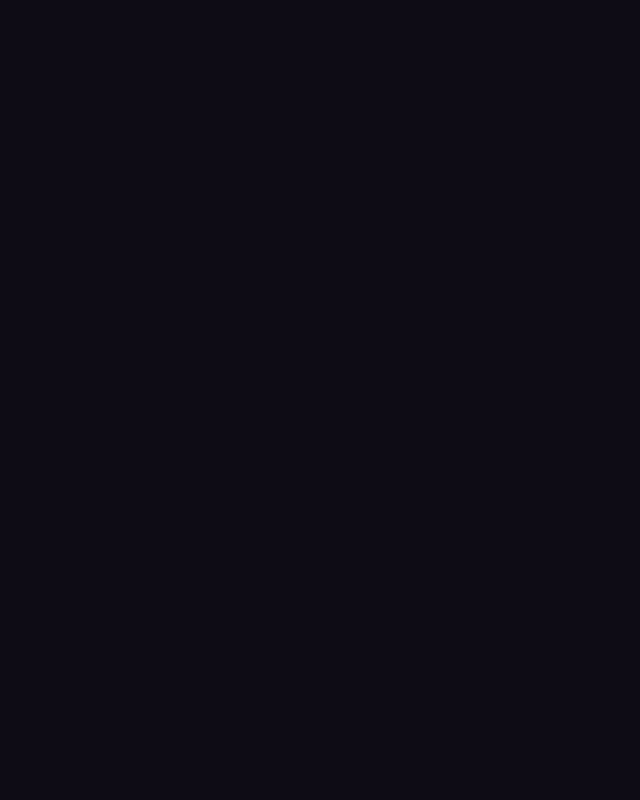
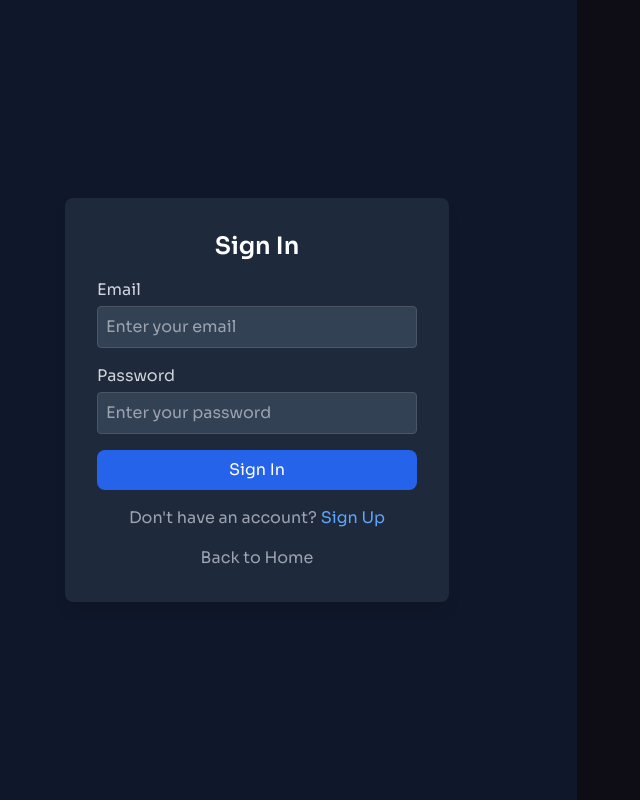
Before and after one commit to th-himanshu/ai-random, a React (Vite) app: page /auth in a window 1280 px wide. Before the commit this address had no page. Shown: the whole page, without its empty margins (63-703 px from the left). Built offline with nearby package versions, Linux system fonts and the light colour scheme.

Commit message:
Add sign-in page and update navbar

```diff
--- a/package.json
+++ b/package.json
@@ -12,6 +12,7 @@
     },
     "dependencies": {
         "@chatscope/chat-ui-kit-react": "^2.0.3",
+        "animate.css": "^4.1.1",
         "axios": "^1.7.7",
         "emailjs-com": "^3.2.0",
         "lucide-react": "^0.475.0",
@@ -22,7 +23,7 @@
         "react-hot-toast": "^2.4.1",
         "react-just-parallax": "^3.1.16",
         "react-phone-number-input": "^3.4.8",
-        "react-router-dom": "^6.22.1",
+        "react-router-dom": "^6.30.0",
         "scroll-lock": "^2.1.5"
     },
     "devDependencies": {
--- a/src/App.js
+++ b/src/App.js
@@ -1,5 +1,6 @@
 import { Suspense, lazy } from "react";
 import { BrowserRouter as Router, Routes, Route } from "react-router-dom";
+import AuthPage from "./pages/AuthPage";
 const Home = lazy(() => import("./pages/Home"));
 const Healthcare = lazy(() => import("./pages/Healthcare.jsx"));
 const FinanceDetails = lazy(() => import("./pages/FinanceDetails"));
@@ -13,6 +14,7 @@ const App = () => {
     <Router>
       <Routes>
         <Suspense fallback={<div>Loading...</div>}>
+          <Route path="/auth" element={<AuthPage />} />
           <Route path="/" element={<Home />} />
           <Route path="/healthcareDetails" element={<Healthcare />} />
           <Route path="/financeDetails" element={<FinanceDetails />} />
--- a/src/components/Navbar.jsx
+++ b/src/components/Navbar.jsx
@@ -1,4 +1,4 @@
-import { useLocation } from "react-router-dom";
+import { useLocation, Link } from "react-router-dom";
 import { disablePageScroll, enablePageScroll } from "scroll-lock";
 
 import { background, DKGLogo } from "../assets";
@@ -36,7 +36,7 @@ const navigation = [
     {
         id: "5",
         title: "Sign in",
-        url: "#login",
+        url: "/auth", // Updated to link to the Login/Signup page
         onlyMobile: true,
     },
 ];
@@ -63,7 +63,7 @@ const Header = () => {
     };
 
     return (
-        <div className={`fixed top-0 left-0 w-full z-50  border-b border-n-6 lg:bg-n-8/90 lg:backdrop-blur-sm ${openNavigation ? "bg-n-8" : "bg-n-8/90 backdrop-blur-sm"}`}>
+        <div className={`fixed top-0 left-0 w-full z-50 border-b border-n-6 lg:bg-n-8/90 lg:backdrop-blur-sm ${openNavigation ? "bg-n-8" : "bg-n-8/90 backdrop-blur-sm"}`}>
             <div className="flex items-center px-5 lg:px-7.5 xl:px-10 max-lg:py-4">
                 <a className="block w-[12rem] xl:mr-8" href="#hero">
                     <img src={DKGLogo} className="measure" width={120} alt="DKG Labs" />
@@ -107,9 +107,13 @@ const Header = () => {
                 <a href="#contact" className="button hidden mr-8 text-white/50 transition-colors hover:text-white lg:block">
                     Contact
                 </a>
-                <Button className="hidden lg:flex" href="#login">
-                    Sign in
-                </Button>
+
+                {/* Sign In Button Updated */}
+                <Link to="/auth">
+                    <Button className="hidden lg:flex">
+                        Sign in
+                    </Button>
+                </Link>
 
                 <Button className="ml-auto lg:hidden" onClick={toggleNavigation}>
                     <MenuSvg openNavigation={openNavigation} />
--- a/src/main.jsx
+++ b/src/main.jsx
@@ -12,6 +12,7 @@ import Education from "./pages/Education.jsx";
 import EntertainmentAndMedia from "./pages/Entertainment & Media.jsx";
 import ExploreMorePage from "./pages-dummy/ExploreMorePage.jsx";
 import ScrollToTop from "./components/ScrollToTop.jsx";
+import AuthPage from "./pages/AuthPage";
 
 
 ReactDOM.createRoot(document.getElementById("root")).render(
@@ -20,6 +21,7 @@ ReactDOM.createRoot(document.getElementById("root")).render(
             <ScrollToTop />
             <Routes>
                 <Route path="/" element={<App />} />
+                <Route path="/auth" element={<AuthPage />} />
                 <Route path="/healthcareDetails" element={<Healthcare />} />
                 <Route path="/financeDetails" element={<Finance />} />
                 <Route path="/manufacturingAndAutomotiveDetails" element={<ManufacturingAndAutomotive />} />
--- /dev/null
+++ b/src/pages/AuthPage.jsx
@@ -0,0 +1,81 @@
+import React, { useState } from "react";
+import { Link } from "react-router-dom";
+import robotImage from "../assets/benefits/benefitImage2.webp";  // Imported image
+import "animate.css";  // For Animate.css animations
+
+const AuthPage = () => {
+  const [isLogin, setIsLogin] = useState(true);
+
+  return (
+    <div className="flex h-screen">
+      {/* Left side - Form */}
+      <div className="w-full sm:w-1/2 flex justify-center items-center bg-[#0f172a]">
+        <div className="bg-[#1e293b] p-8 rounded-lg shadow-lg w-96 text-white animate__animated animate__fadeIn animate__duration-350">
+          <h2 className="text-2xl font-semibold text-center mb-4">
+            {isLogin ? "Sign In" : "Sign Up"}
+          </h2>
+          <form>
+            {!isLogin && (
+              <div className="mb-4">
+                <label className="block text-gray-300">Full Name</label>
+                <input
+                  type="text"
+                  className="w-full p-2 border border-gray-600 bg-[#334155] rounded mt-1 text-white focus:outline-none focus:ring-2 focus:ring-blue-500 transition-all"
+                  placeholder="Enter your full name"
+                  required
+                />
+              </div>
+            )}
+            <div className="mb-4">
+              <label className="block text-gray-300">Email</label>
+              <input
+                type="email"
+                className="w-full p-2 border border-gray-600 bg-[#334155] rounded mt-1 text-white focus:outline-none focus:ring-2 focus:ring-blue-500 transition-all"
+                placeholder="Enter your email"
+                required
+              />
+            </div>
+            <div className="mb-4">
+              <label className="block text-gray-300">Password</label>
+              <input
+                type="password"
+                className="w-full p-2 border border-gray-600 bg-[#334155] rounded mt-1 text-white focus:outline-none focus:ring-2 focus:ring-blue-500 transition-all"
+                placeholder="Enter your password"
+                required
+              />
+            </div>
+            <button
+              type="submit"
+              className="w-full bg-[#2563eb] text-white py-2 rounded-lg hover:bg-[#1d4ed8] transition-all transform hover:scale-105"
+            >
+              {isLogin ? "Sign In" : "Sign Up"}
+            </button>
+          </form>
+
+          <p className="text-center mt-4 text-gray-400">
+            {isLogin ? "Don't have an account?" : "Already have an account?"}
+            <button
+              onClick={() => setIsLogin(!isLogin)}
+              className="text-blue-400 hover:underline ml-1"
+            >
+              {isLogin ? "Sign Up" : "Sign In"}
+            </button>
+          </p>
+          <p className="text-center mt-4">
+            <Link to="/" className="text-gray-400 hover:underline">Back to Home</Link>
+          </p>
+        </div>
+      </div>
+
+      {/* Right side - Image */}
+      <div
+        className="w-1/2 bg-cover bg-center hidden sm:block animate__animated animate__fadeInRight animate__duration-400"
+        style={{
+          backgroundImage: `url(${robotImage})`, // Use the imported image here
+        }}
+      ></div>
+    </div>
+  );
+};
+
+export default AuthPage;
```
Also changed, not shown: 1 other file (tests, documents, lock files or other folders).
